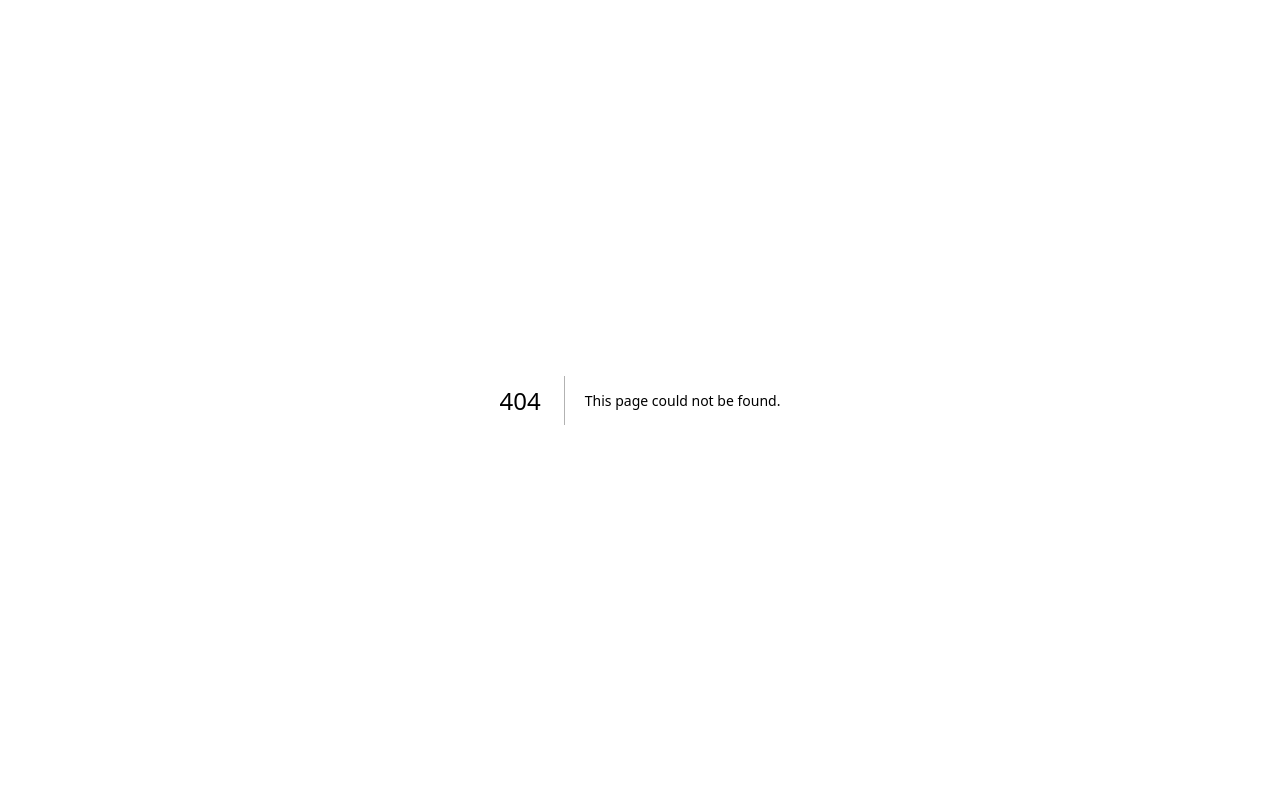
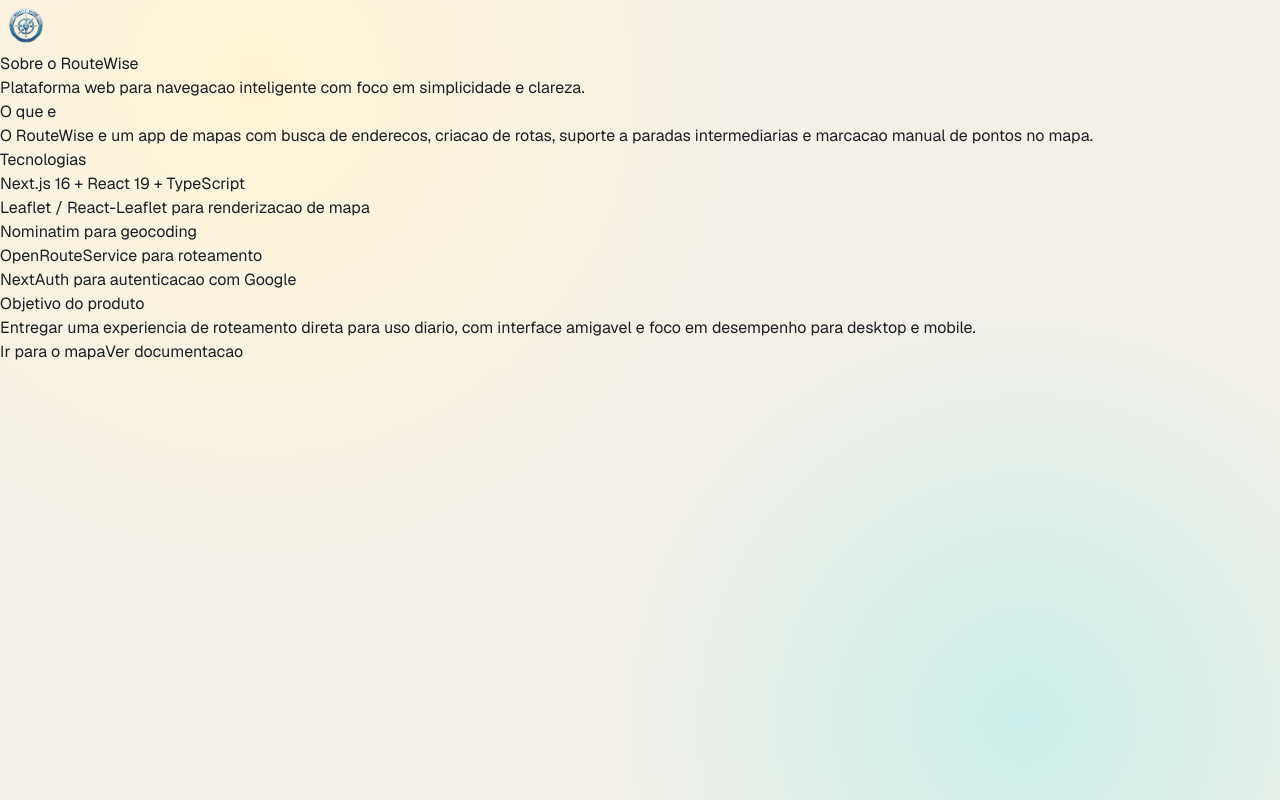
Before and after one commit to mateusw12/route-wise, a Next.js app: page /about in a window 1280 px wide. Before the commit this address had no page. Built offline with nearby package versions, Linux system fonts and the light colour scheme.

Commit message:
feat: add SobrePage with project overview and technology stack details

```diff
--- /dev/null
+++ b/src/app/about/page.tsx
@@ -0,0 +1,63 @@
+import Image from "next/image";
+import Link from "next/link";
+
+export default function SobrePage() {
+  return (
+    <main className="content-page">
+      <section className="content-card">
+        <header className="content-head">
+          <Image
+            src="/logo/logo.png"
+            alt="Logo RouteWise"
+            width={52}
+            height={52}
+            className="content-logo"
+            priority
+          />
+          <div>
+            <h1 className="content-title">Sobre o RouteWise</h1>
+            <p className="content-subtitle">
+              Plataforma web para navegacao inteligente com foco em simplicidade e clareza.
+            </p>
+          </div>
+        </header>
+
+        <section className="content-section">
+          <h2>O que e</h2>
+          <p>
+            O RouteWise e um app de mapas com busca de enderecos, criacao de rotas, suporte a
+            paradas intermediarias e marcacao manual de pontos no mapa.
+          </p>
+        </section>
+
+        <section className="content-section">
+          <h2>Tecnologias</h2>
+          <ul>
+            <li>Next.js 16 + React 19 + TypeScript</li>
+            <li>Leaflet / React-Leaflet para renderizacao de mapa</li>
+            <li>Nominatim para geocoding</li>
+            <li>OpenRouteService para roteamento</li>
+            <li>NextAuth para autenticacao com Google</li>
+          </ul>
+        </section>
+
+        <section className="content-section">
+          <h2>Objetivo do produto</h2>
+          <p>
+            Entregar uma experiencia de roteamento direta para uso diario, com interface amigavel
+            e foco em desempenho para desktop e mobile.
+          </p>
+        </section>
+
+        <div className="content-links">
+          <Link href="/" className="content-link">
+            Ir para o mapa
+          </Link>
+          <Link href="/documentacao" className="content-link">
+            Ver documentacao
+          </Link>
+        </div>
+      </section>
+    </main>
+  );
+}
```
